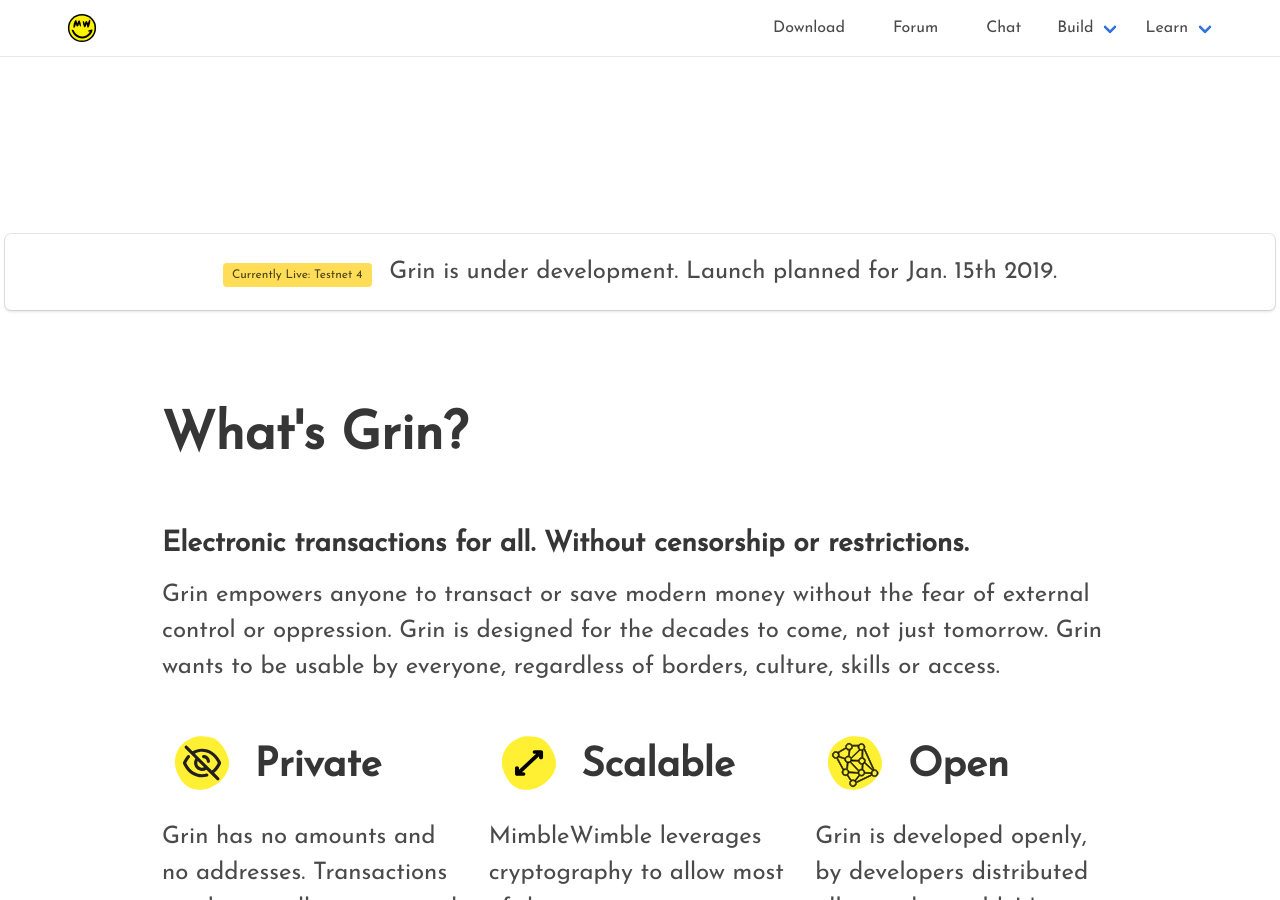
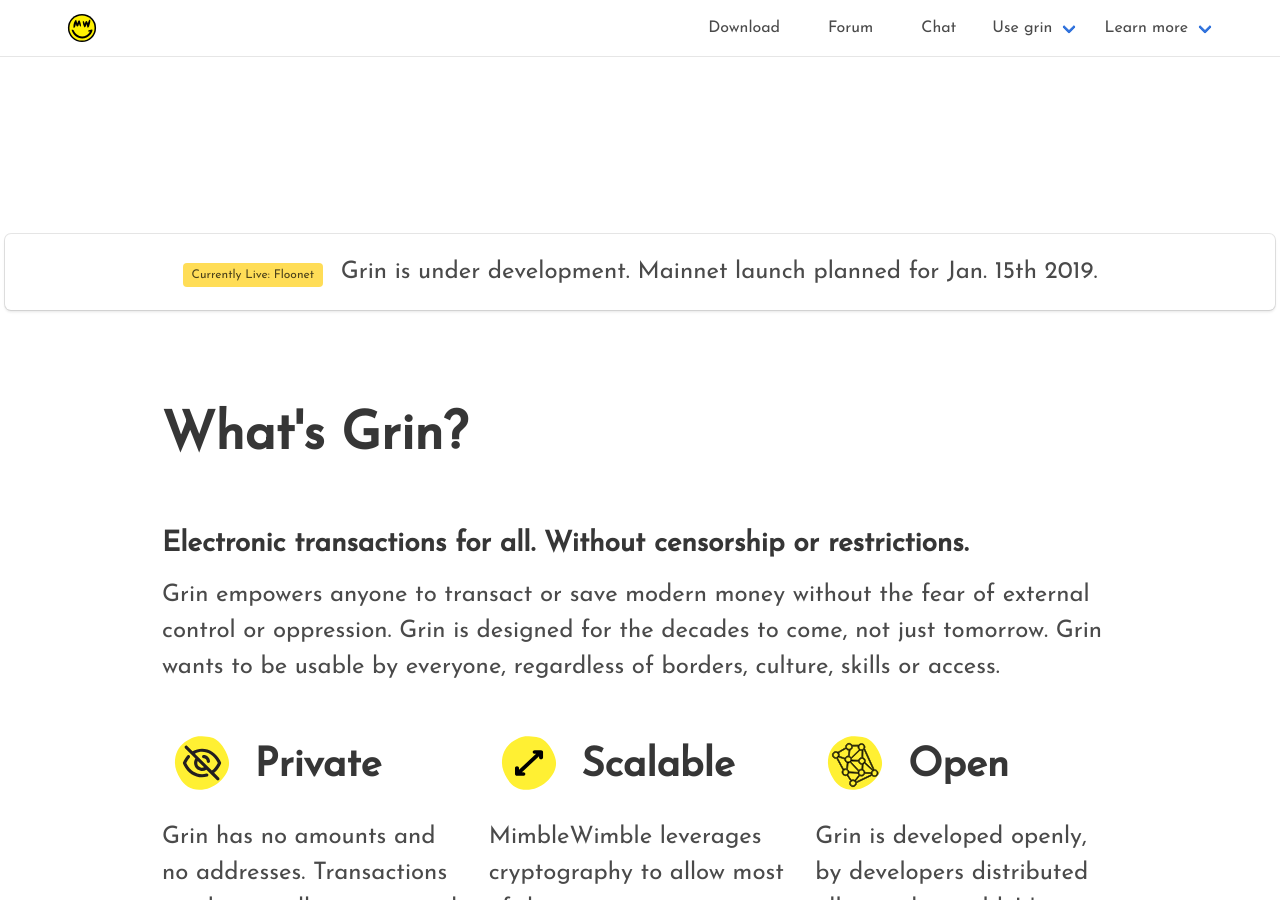
Before and after one commit to mimblewimble/site, a Jekyll site: the page built from index.md, in a window 1280 px wide and 900 px high, scrolled down 595 px. Built offline with Jekyll 4.4.1, drawn with Linux system fonts in a browser that asks for light colours; nearby versions of some CDN libraries; some of the changed text lies outside the part shown.

Commit message:
Make sure it says Floonet rather than Testnet4 + smaller refreshes (#59)

```diff
--- a/_includes/navigation.html
+++ b/_includes/navigation.html
@@ -47,23 +47,23 @@
         <!-- dropdown -->
         <div class="navbar-item has-dropdown is-hoverable">
           <a class="navbar-link">
-            Build
+            Use grin
           </a>
 
           <div class="navbar-dropdown">
             <a href="https://github.com/mimblewimble/grin/blob/master/doc/build.md" class="navbar-item">
-              Build Steps
+              Build grin
             </a>
             <a href="https://github.com/mimblewimble/docs/wiki/How-to-use-grin" class="navbar-item">
-              Using Grin
+              How to use grin
             </a>
-            <a href="https://github.com/mimblewimble/grin-miner" class="navbar-item">
+            <a title="grin-miner is the officially supported grin mining software" href="https://github.com/mimblewimble/grin-miner" class="navbar-item">
               Grin Miner
             </a>
             <hr class="navbar-divider">
             <div class="navbar-item">
               <span class="tag is-warning">
-                Live: Testnet 4
+                Live: Floonet
               </span>
             </div>
           </div>
@@ -73,7 +73,7 @@
         <!-- dropdown -->
         <div class="navbar-item has-dropdown is-hoverable">
           <a class="navbar-link">
-            Learn
+            Learn more
           </a>
 
           <div class="navbar-dropdown">
--- a/index.md
+++ b/index.md
@@ -38,10 +38,10 @@
     <div class="box cta">
       <p class="has-text-centered">
       <span class="tag is-warning">
-        Currently Live: Testnet 4
+        Currently Live: Floonet
       </span>
       <span href="#" style="margin-left: 10px;">
-        Grin is under development. Launch planned for Jan. 15th 2019.
+        Grin is under development. Mainnet launch planned for Jan. 15th 2019.
       </span>
       </p>
     </div>
```
Also changed, not shown: other parts of index.md (+1 -1 lines).
